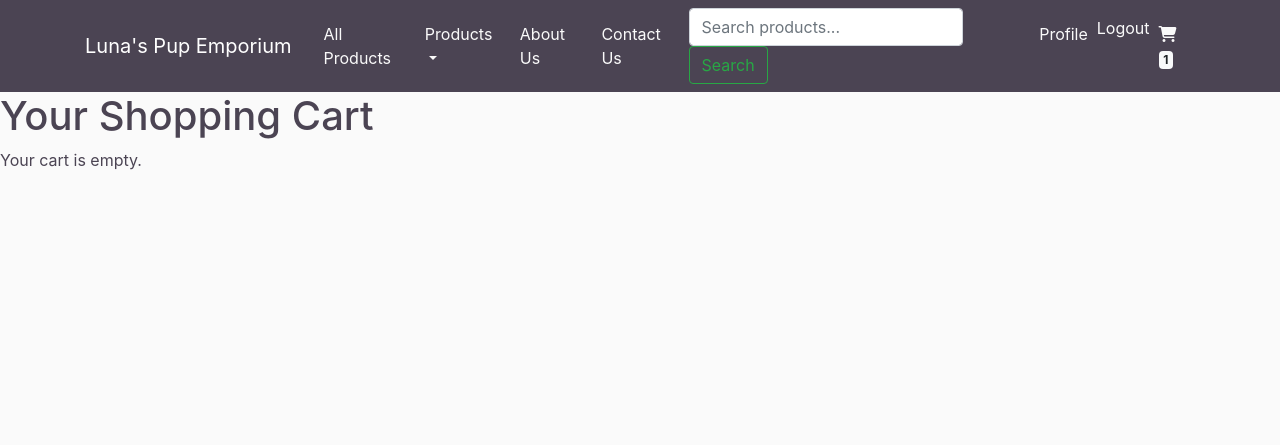
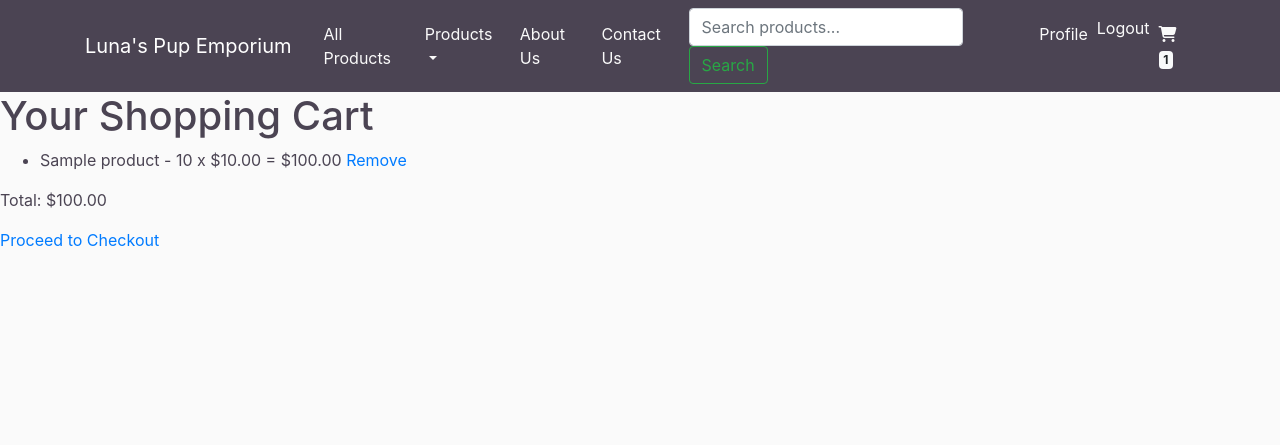
Before and after one commit to valejmdev/Luna-s-Pup-Emporium-pp5, a Django app: page /cart/ in a window 1280 px wide. Shown: the top 445 px of the page. Run offline with Django 5.2, Linux system fonts and the light colour scheme; a user stored in the database is signed in; tables that the repository leaves empty hold one stand-in row (values such as "Sample post"); some libraries are stand-ins or nearby versions.

Commit message:
edit cart template to reflect changes of model

```diff
--- a/cart/templates/cart/cart_detail.html
+++ b/cart/templates/cart/cart_detail.html
@@ -4,18 +4,19 @@
 
 <h1>Your Shopping Cart</h1>
 
-{% if cart %}
+{% if cart_items %}
     <ul>
-        {% for item in cart %}
+        {% for item in cart_items %}
             <li>
-                {{ item.product.name }} - {{ item.quantity }} x ${{ item.price }} = ${{ item.total_price }}
+                {{ item.product.name }} - {{ item.quantity }} x ${{ item.product.price }} = ${{ item.total_price|floatformat:2 }}
                 <a href="{% url 'cart:cart_remove' item.product.id %}">Remove</a>
             </li>
         {% endfor %}
     </ul>
-    <p>Total: ${{ cart.get_total_price }}</p>
+    <p>Total: ${{ total_price|floatformat:2 }}</p>
     <a href="{% url 'checkout:checkout' %}">Proceed to Checkout</a>
 {% else %}
     <p>Your cart is empty.</p>
 {% endif %}
+
 {% endblock %}
```
